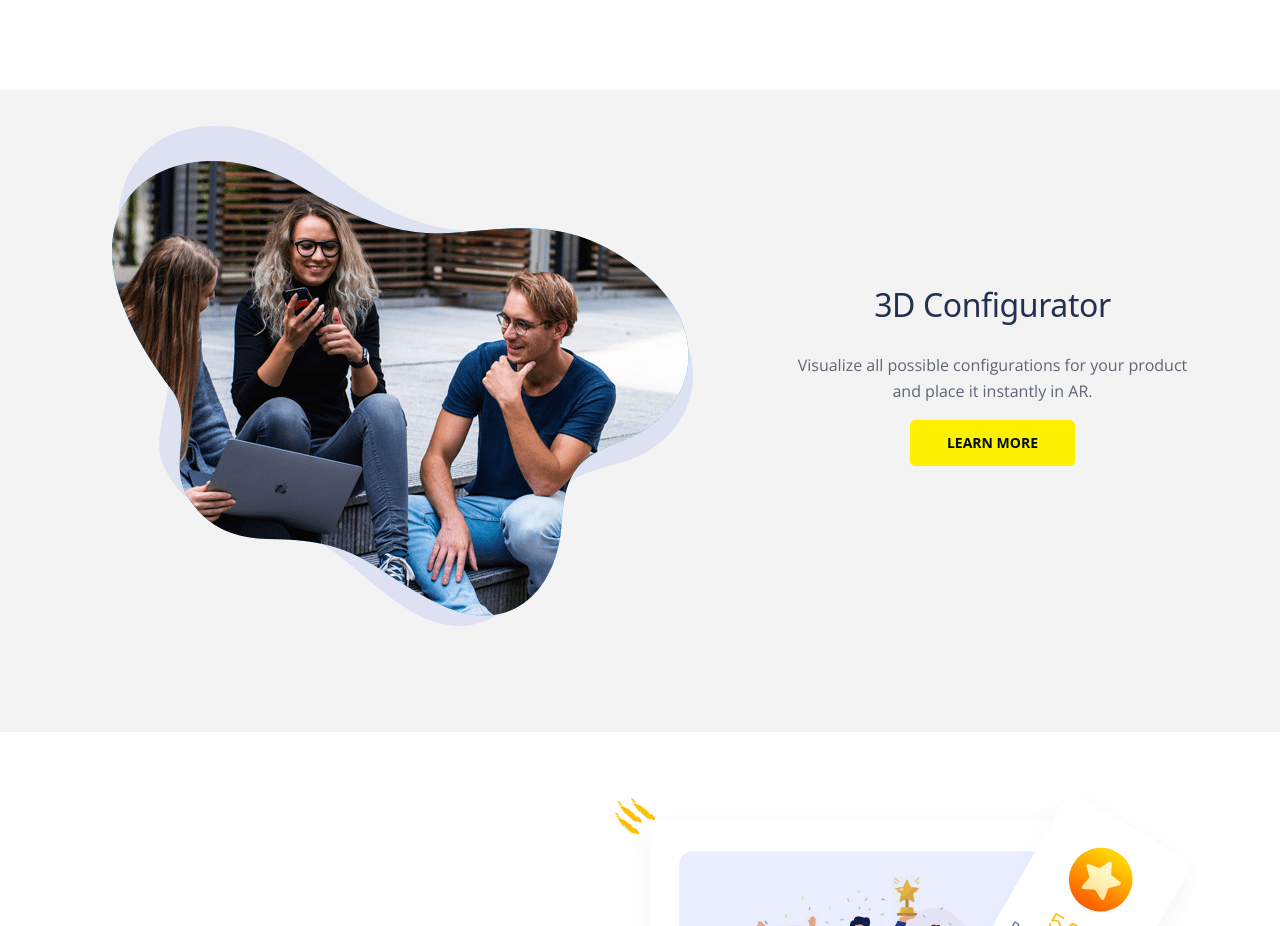
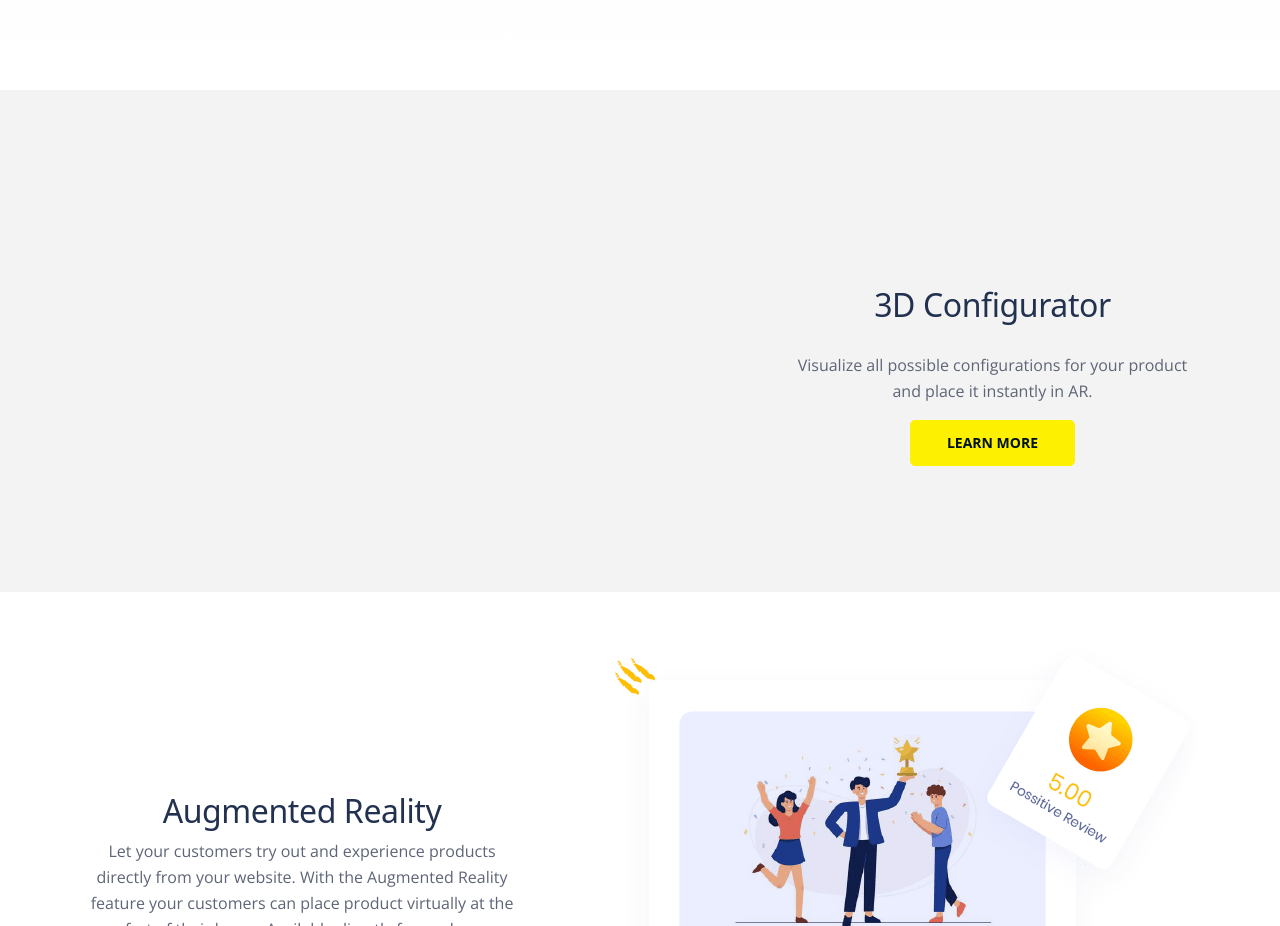
Before and after one commit to quleep/new-arnxt-landing-page, a React (Create React App) app: page / in a window 1280 px wide. Shown: the part 1840-2766 px from the top of the page. Built offline with nearby package versions, Linux system fonts and the light colour scheme.

Commit message:
App video added Level Spelling fixed

```diff
--- a/src/Component/LandingPage.js
+++ b/src/Component/LandingPage.js
@@ -212,11 +212,14 @@ function LandingPage() {
           <div className="row">
             <div className="col-lg-6 col-xl-7">
               <div className="image-container">
-                <img
+              {<ReactPlayer
+        url="https://youtu.be/vA9vC9mpqz4"
+      /> }
+                {/* <img
                   className="img-fluid"
                   src="assets/images/details-1.png"
                   alt="alternative"
-                />
+                /> */}
               </div>
             </div>
             <div className="col-lg-6 col-xl-5">
@@ -282,9 +285,9 @@ function LandingPage() {
           <div className="row">
             <div className="col-lg-6 col-xl-7">
               <div className="image-container">
-              {/* <ReactPlayer
-        url="https://www.youtube.com/watch?v=ug50zmP9I7s"
-      /> */}
+              {/* {<ReactPlayer
+        url="https://youtu.be/vA9vC9mpqz4"
+      /> } */}
 
                 <img
                   className="img-fluid"
```
